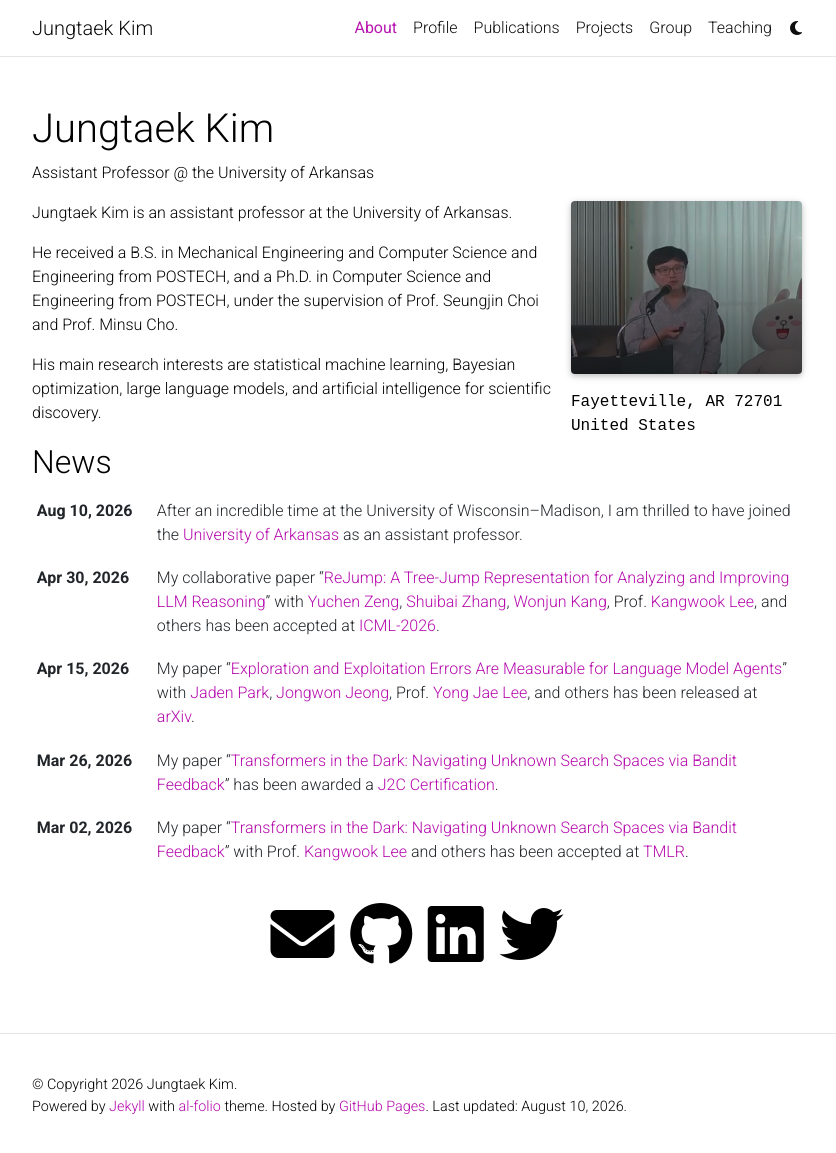
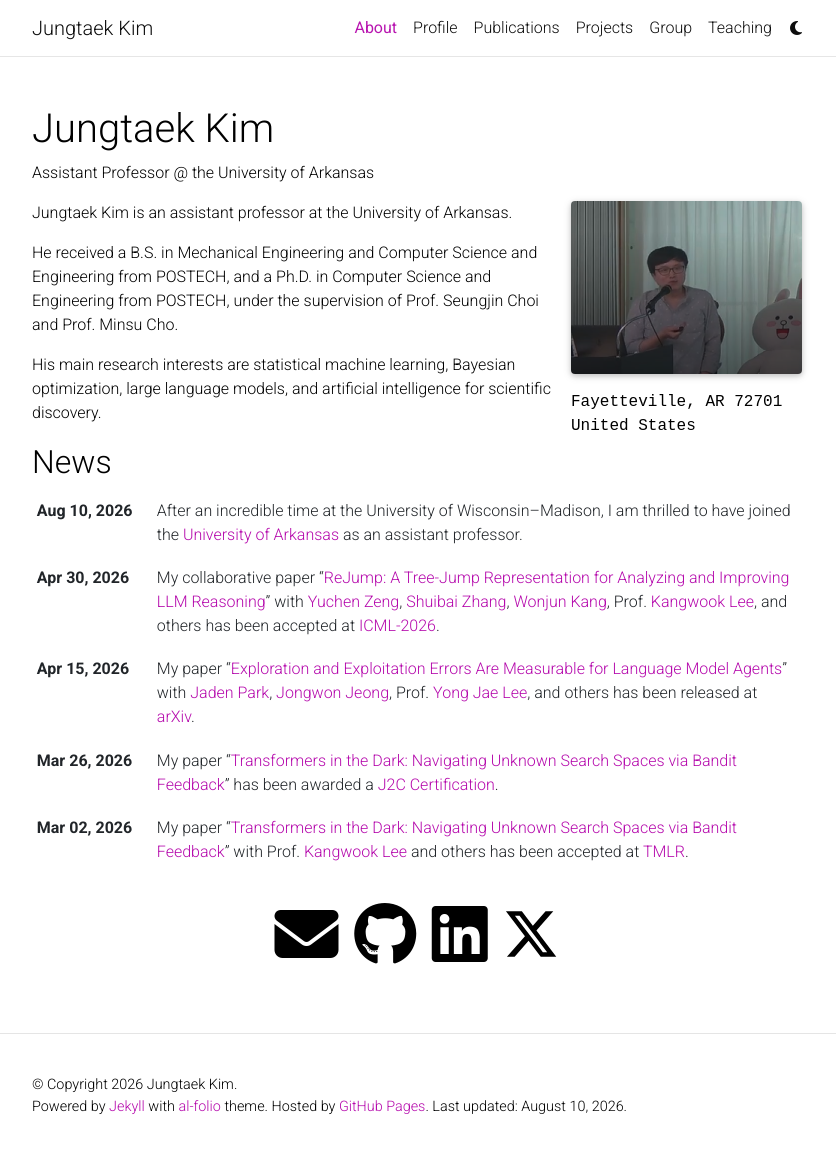
Before and after one commit to jungtaekkim/jungtaekkim.github.io, a Jekyll site: the page built from _pages/about.md, in a window 1280 px wide and 1158 px high. Shown: the top 1153 px of the window, without its empty margins (223-1059 px from the left). Built offline with Jekyll 4.4.1, drawn with Linux system fonts in a browser that asks for light colours; full-size pictures stand in for the smaller copies a plugin makes; comment, search, counter and statistics services are not loaded; a style sheet for code colours, icons or effects is not loaded.

Commit message:
Update all

```diff
--- a/_includes/social.html
+++ b/_includes/social.html
@@ -38,7 +38,7 @@
             <a href="https://www.linkedin.com/in/{{ site.linkedin_username }}" title="LinkedIn"><i class="fab fa-linkedin"></i></a>
             {% endif %}
             {%- if site.twitter_username -%}
-            <a href="https://twitter.com/{{ site.twitter_username }}" title="Twitter"><i class="fab fa-twitter"></i></a>
+            <a href="https://x.com/{{ site.twitter_username }}" title="X (formerly Twitter)"><span class="x-twitter-icon" aria-hidden="true"></span></a>
             {% endif %}
             {%- if site.mastodon_username -%}
             <a rel="me" href="https://{{ site.mastodon_username  }}" title="Mastodon"><i class="fab fa-mastodon"></i></a>
--- a/_sass/_base.scss
+++ b/_sass/_base.scss
@@ -307,6 +307,17 @@ blockquote {
   .contact-icons {
     font-size: 4rem;
 
+    .x-twitter-icon {
+      display: inline-block;
+      width: 0.875em;
+      height: 0.875em;
+      vertical-align: -0.05em;
+      background-color: var(--global-text-color);
+      -webkit-mask: url("../img/x-twitter.svg") no-repeat center / contain;
+      mask: url("../img/x-twitter.svg") no-repeat center / contain;
+      transition: background-color 0.2s ease-in-out;
+    }
+
     a {
       i::before {
         color: var(--global-text-color);
@@ -316,6 +327,10 @@ blockquote {
       &:hover {
         i::before {
           color: var(--global-theme-color);
+        }
+
+        .x-twitter-icon {
+          background-color: var(--global-theme-color);
         }
       }
     }
```
Also changed, not shown: _pages/group.md (+6 -0 lines), _pages/teaching.md (+1 -3 lines).
